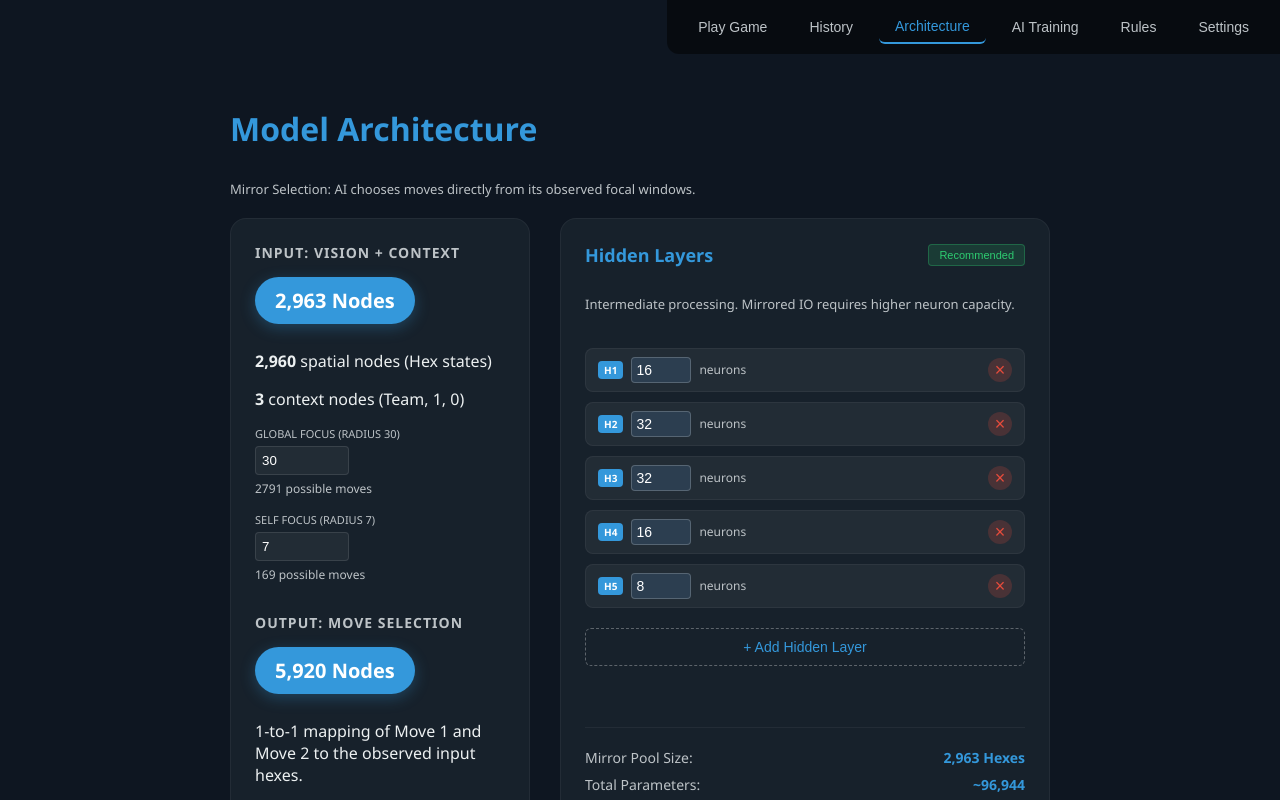
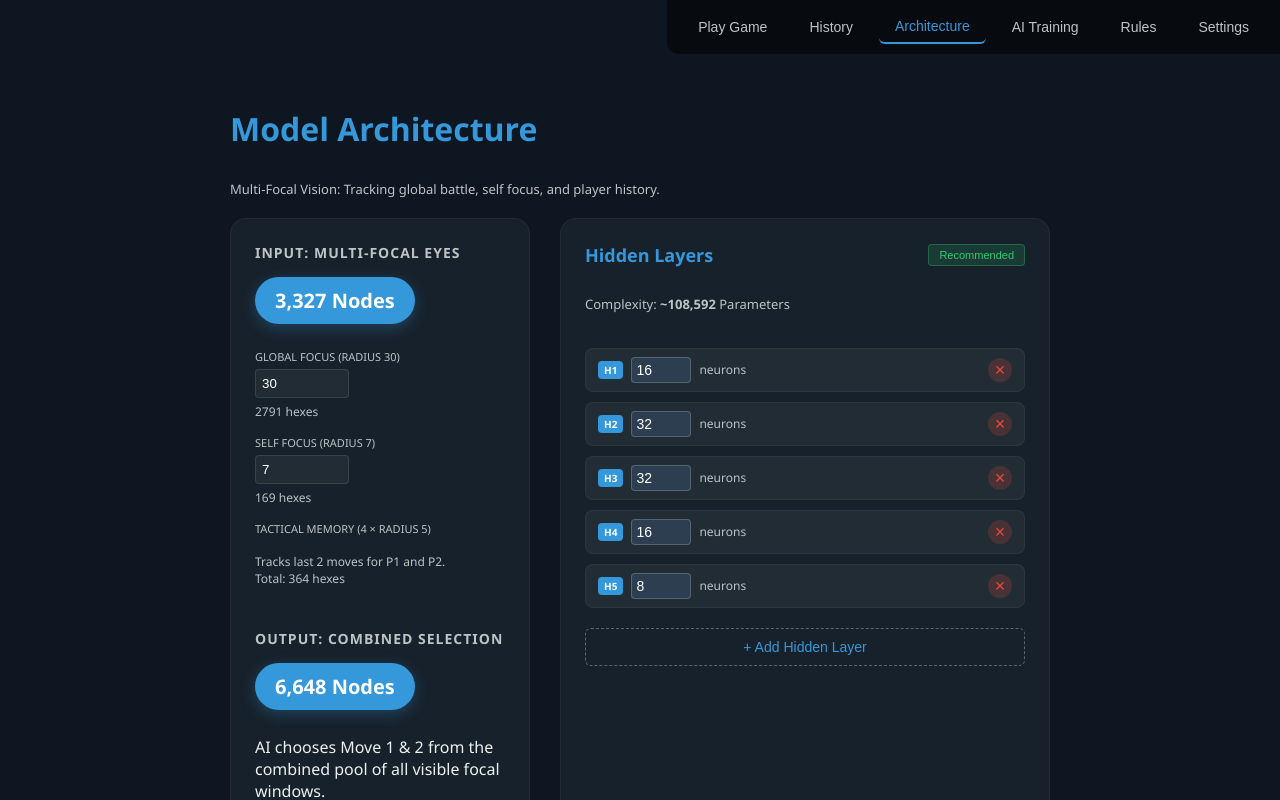
Before and after one commit to MicahWade/Hex-a-Gon-AI, a React (Vite) app: page / in a window 1280 px wide. Both pictures are taken after a click on the button "Architecture". Built offline with nearby package versions, Linux system fonts and the light colour scheme.

Commit message:
feat: implement Tactical Memory windows (R5 around last 2 moves for both players)

```diff
--- a/src/components/ModelConfig.tsx
+++ b/src/components/ModelConfig.tsx
@@ -8,18 +8,20 @@ interface Props {
 export const ModelConfig: React.FC<Props> = ({ layers, setLayers }) => {
   const [focalRadius, setFocalRadius] = useState(30);
   const [selfRadius, setSelfRadius] = useState(7);
+  const [memoryRadius] = useState(5); // Fixed R5 for history focal windows
 
-  // Focal Window A (Global)
+  // Hexes in radius R = 3R(R+1) + 1
   const globalHexes = 3 * focalRadius * (focalRadius + 1) + 1;
-  // Focal Window B (Self)
   const selfHexes = 3 * selfRadius * (selfRadius + 1) + 1;
+  const memoryHexes = 3 * memoryRadius * (memoryRadius + 1) + 1;
 
-  // Input: State of observed hexes + 3 Context nodes (Team, Const 1, Const 0)
-  const HEX_INPUTS = globalHexes + selfHexes;
+  // Input breakdown:
+  // Global (1) + Self (1) + P1 History (2) + P2 History (2) = 6 Windows
+  const HEX_INPUTS = globalHexes + selfHexes + (memoryHexes * 4);
   const CONTEXT_INPUTS = 3;
   const INPUT_NODES = HEX_INPUTS + CONTEXT_INPUTS;
 
-  // Output: Mirror selection of the observed hexes for 2 moves
+  // Output: Mirror selection of all visible hexes for 2 moves
   const OUTPUT_NODES = HEX_INPUTS * 2;
 
   const updateLayer = (index: number, val: number) => {
@@ -43,11 +45,9 @@ export const ModelConfig: React.FC<Props> = ({ layers, setLayers }) => {
   };
 
   const applyRecommended = () => {
-    // For large mirrored IO (~3k input, ~6k output),
-    // we need high-capacity middle layers.
-    if (INPUT_NODES > 2500) {
+    if (INPUT_NODES > 3000) {
       setLayers([1024, 1024, 512, 256]);
-    } else if (INPUT_NODES > 1000) {
+    } else if (INPUT_NODES > 1500) {
       setLayers([512, 512, 256]);
     } else {
       setLayers([256, 128]);
@@ -58,34 +58,40 @@ export const ModelConfig: React.FC<Props> = ({ layers, setLayers }) => {
     <div className="tab-content model-config-view">
       <div className="settings-header">
         <h2>Model Architecture</h2>
-        <p className="section-desc">Mirror Selection: AI chooses moves directly from its observed focal windows.</p>
+        <p className="section-desc">Multi-Focal Vision: Tracking global battle, self focus, and player history.</p>
       </div>
 
       <div className="config-layout">
         <section className="fixed-layers card">
           <div className="layer-type-group">
-            <h3>Input: Vision + Context</h3>
+            <h3>Input: Multi-Focal Eyes</h3>
             <div className="fixed-node-badge">{INPUT_NODES.toLocaleString()} Nodes</div>
-            <p><strong>{HEX_INPUTS.toLocaleString()}</strong> spatial nodes (Hex states)</p>
-            <p><strong>{CONTEXT_INPUTS}</strong> context nodes (Team, 1, 0)</p>
 
             <div className="mini-input">
               <label>Global Focus (Radius {focalRadius})</label>
               <input type="number" value={focalRadius} onChange={e => setFocalRadius(parseInt(e.target.value))} min="5" max="50" />
-              <span className="node-unit">{globalHexes} possible moves</span>
+              <span className="node-unit">{globalHexes} hexes</span>
             </div>
 
             <div className="mini-input" style={{ marginTop: '15px' }}>
               <label>Self Focus (Radius {selfRadius})</label>
               <input type="number" value={selfRadius} onChange={e => setSelfRadius(parseInt(e.target.value))} min="1" max="15" />
-              <span className="node-unit">{selfHexes} possible moves</span>
+              <span className="node-unit">{selfHexes} hexes</span>
+            </div>
+
+            <div className="mini-input" style={{ marginTop: '15px' }}>
+              <label>Tactical Memory (4 &times; Radius 5)</label>
+              <p className="node-unit" style={{ color: 'var(--text-secondary)' }}>
+                Tracks last 2 moves for P1 and P2.<br/>
+                Total: {memoryHexes * 4} hexes
+              </p>
             </div>
           </div>
 
           <div className="layer-type-group" style={{ marginTop: '30px' }}>
-            <h3>Output: Move Selection</h3>
+            <h3>Output: Combined Selection</h3>
             <div className="fixed-node-badge">{OUTPUT_NODES.toLocaleString()} Nodes</div>
-            <p>1-to-1 mapping of Move 1 and Move 2 to the observed input hexes.</p>
+            <p>AI chooses Move 1 & 2 from the combined pool of all visible focal windows.</p>
           </div>
         </section>
 
@@ -94,7 +100,7 @@ export const ModelConfig: React.FC<Props> = ({ layers, setLayers }) => {
             <h3>Hidden Layers</h3>
             <button className="recommend-btn" onClick={applyRecommended}>Recommended</button>
           </div>
-          <p className="section-desc">Intermediate processing. Mirrored IO requires higher neuron capacity.</p>
+          <p className="section-desc">Complexity: <strong>~{(INPUT_NODES * layers[0] + layers.reduce((acc, val, i) => acc + (layers[i+1] ? val * layers[i+1] : 0), 0) + layers[layers.length-1] * OUTPUT_NODES).toLocaleString()}</strong> Parameters</p>
 
           <div className="layer-list">
             {layers.map((nodes, i) => (
@@ -115,17 +121,6 @@ export const ModelConfig: React.FC<Props> = ({ layers, setLayers }) => {
               + Add Hidden Layer
             </button>
           </div>
-
-          <div className="complexity-stats">
-            <div className="stat-row">
-              <span>Mirror Pool Size:</span>
-              <strong>{INPUT_NODES.toLocaleString()} Hexes</strong>
-            </div>
-            <div className="stat-row">
-              <span>Total Parameters:</span>
-              <strong>~{(INPUT_NODES * layers[0] + layers.reduce((acc, val, i) => acc + (layers[i+1] ? val * layers[i+1] : 0), 0) + layers[layers.length-1] * OUTPUT_NODES).toLocaleString()}</strong>
-            </div>
-          </div>
         </section>
       </div>
     </div>
```
